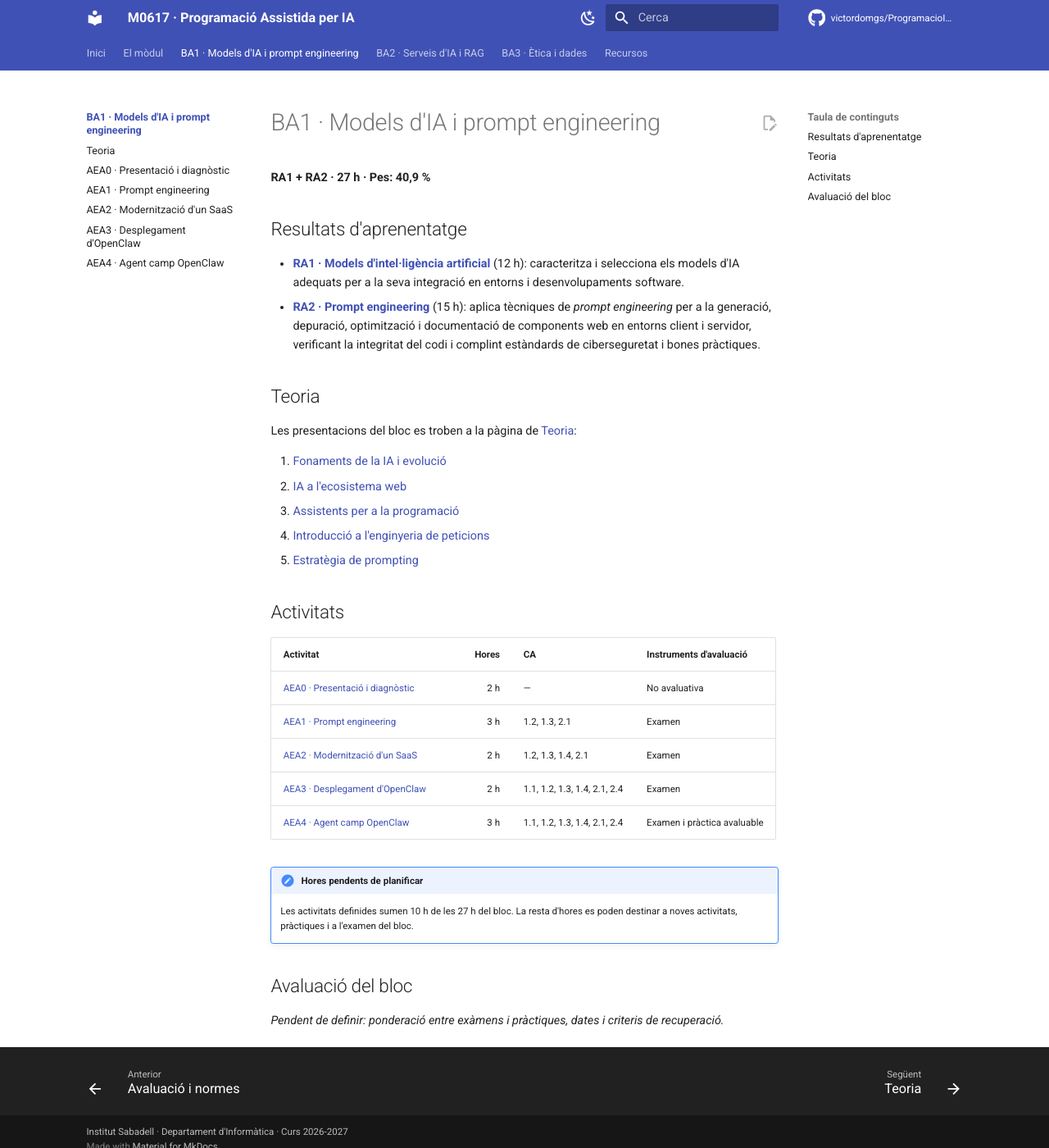
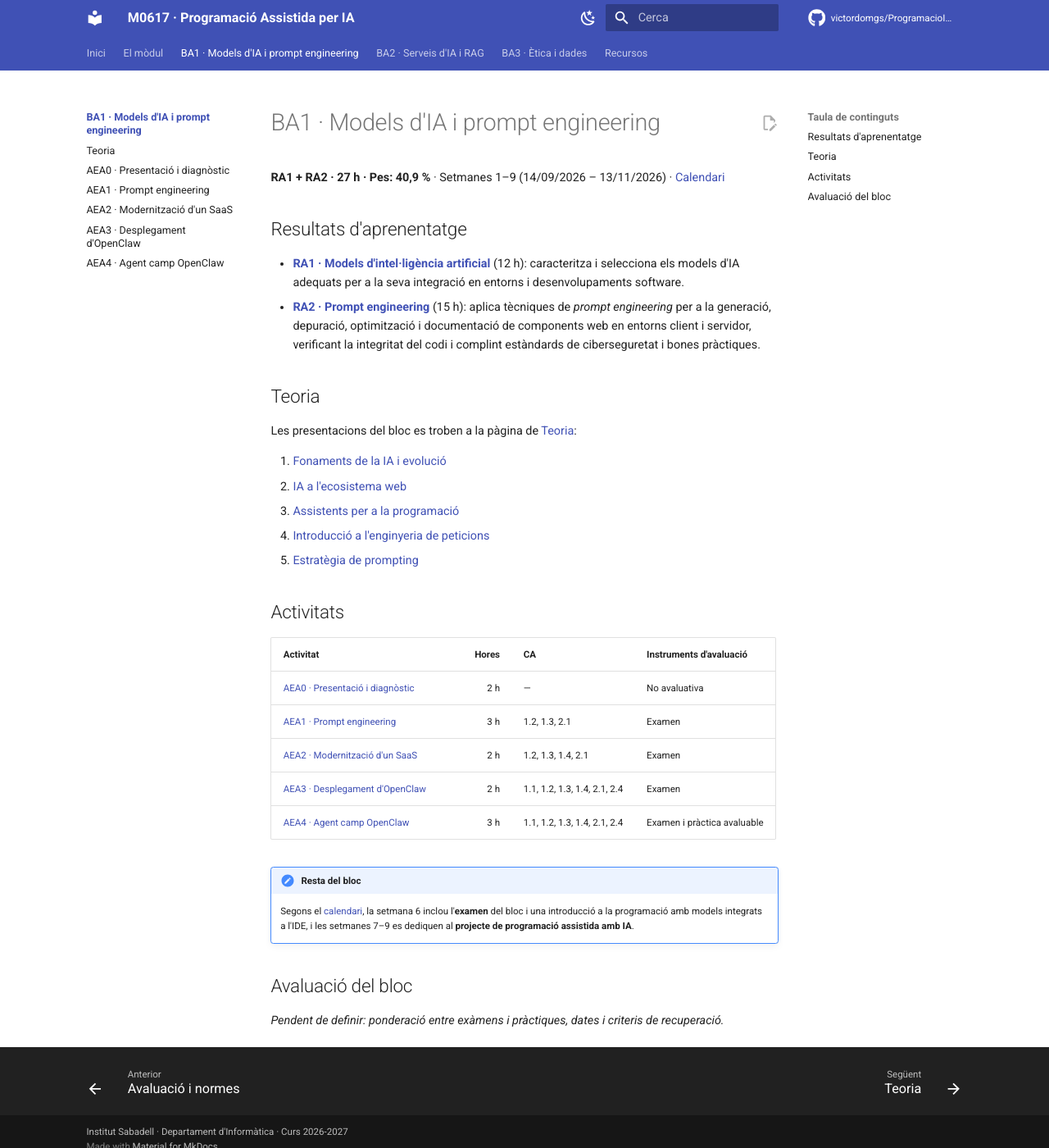
Before and after one commit to victordomgs/ProgramacioIADAW, an MkDocs documentation site: the page built from docs/ba1/index.md, in a window 1280 px wide and 1400 px high. Shown: the whole window at 82% size. Built offline with MkDocs 1.6.1 and Material for MkDocs 9.7.7, drawn with Linux system fonts in a browser that asks for light colours; comment, search, counter and statistics services are not loaded.

Commit message:
Afegeix el calendari setmanal a la temporització
- Calendari de les 33 setmanes amb blocs, festius i continguts
- Destaca automàticament la setmana actual
- Dates de cada bloc a les pàgines del BA1, BA2 i BA3
- PDF de la temporització descarregable

Co-Authored-By: Claude Opus 5.5 <noreply@anthropic.com>
Claude-Session: https://claude.ai/code/session_018trfTt1UEKwDkQ33tf9YtS

```diff
--- /dev/null
+++ b/docs/assets/javascripts/calendari.js
@@ -0,0 +1,16 @@
+// Destaca la fila de la setmana actual al calendari setmanal
+document$.subscribe(() => {
+  const avui = new Date();
+  document.querySelectorAll(".calendari tbody tr").forEach((fila) => {
+    const cel = fila.cells[1];
+    if (!cel) return;
+    const m = cel.textContent.trim().match(/^(\d{2})\/(\d{2})\/(\d{4})$/);
+    if (!m) return;
+    const inici = new Date(+m[3], +m[2] - 1, +m[1]);
+    const fi = new Date(inici);
+    fi.setDate(fi.getDate() + 7);
+    if (avui >= inici && avui < fi) {
+      fila.classList.add("setmana-actual");
+    }
+  });
+});
--- a/docs/assets/stylesheets/extra.css
+++ b/docs/assets/stylesheets/extra.css
@@ -45,3 +45,35 @@ html {
     font-size: 125%;
   }
 }
+
+/* Calendari setmanal: etiquetes de bloc i setmana actual */
+.bloc {
+  display: inline-block;
+  min-width: 3.2em;
+  padding: 0.05em 0.5em;
+  border-radius: 0.3em;
+  font-size: 0.85em;
+  font-weight: 600;
+  text-align: center;
+  white-space: nowrap;
+}
+.bloc-ba1 { background: #e0e7ff; color: #3730a3; }
+.bloc-ba2 { background: #ccfbf1; color: #115e59; }
+.bloc-ba3 { background: #fef3c7; color: #92400e; }
+.bloc-m12 { background: #f3f4f6; color: #4b5563; }
+.bloc-festa { background: #fee2e2; color: #991b1b; }
+
+[data-md-color-scheme="slate"] .bloc-ba1 { background: #312e81; color: #e0e7ff; }
+[data-md-color-scheme="slate"] .bloc-ba2 { background: #134e4a; color: #ccfbf1; }
+[data-md-color-scheme="slate"] .bloc-ba3 { background: #78350f; color: #fef3c7; }
+[data-md-color-scheme="slate"] .bloc-m12 { background: #374151; color: #e5e7eb; }
+[data-md-color-scheme="slate"] .bloc-festa { background: #7f1d1d; color: #fee2e2; }
+
+.calendari tr.setmana-actual td {
+  background: var(--md-accent-fg-color--transparent);
+  font-weight: 600;
+}
+.calendari tr.setmana-actual td:first-child::before {
+  content: "▶ ";
+  color: var(--md-accent-fg-color);
+}
--- a/docs/ba1/index.md
+++ b/docs/ba1/index.md
@@ -1,6 +1,6 @@
 # BA1 · Models d'IA i prompt engineering
 
-**RA1 + RA2 · 27 h · Pes: 40,9 %**
+**RA1 + RA2 · 27 h · Pes: 40,9 %** · Setmanes 1–9 (14/09/2026 – 13/11/2026) · [Calendari](../modul/temporitzacio.md#calendari-setmanal)
 
 ## Resultats d'aprenentatge
 
@@ -27,8 +27,8 @@ Les presentacions del bloc es troben a la pàgina de [Teoria](teoria/index.md):
 | [AEA3 · Desplegament d'OpenClaw](aea03-desplegament-openclaw/index.md) | 2 h | 1.1, 1.2, 1.3, 1.4, 2.1, 2.4 | Examen |
 | [AEA4 · Agent camp OpenClaw](aea04-agent-openclaw/index.md) | 3 h | 1.1, 1.2, 1.3, 1.4, 2.1, 2.4 | Examen i pràctica avaluable |
 
-!!! note "Hores pendents de planificar"
-    Les activitats definides sumen 10 h de les 27 h del bloc. La resta d'hores es poden destinar a noves activitats, pràctiques i a l'examen del bloc.
+!!! note "Resta del bloc"
+    Segons el [calendari](../modul/temporitzacio.md#calendari-setmanal), la setmana 6 inclou l'**examen** del bloc i una introducció a la programació amb models integrats a l'IDE, i les setmanes 7–9 es dediquen al **projecte de programació assistida amb IA**.
 
 ## Avaluació del bloc
 
--- a/mkdocs.yml
+++ b/mkdocs.yml
@@ -46,6 +46,7 @@ extra_css:
 
 extra_javascript:
   - assets/javascripts/mathjax.js
+  - assets/javascripts/calendari.js
   - https://cdn.jsdelivr.net/npm/mathjax@3/es5/tex-mml-chtml.js
 
 plugins:
```
Also changed, not shown: docs/ba2/index.md (+1 -1 lines), docs/ba3/index.md (+1 -1 lines), docs/modul/temporitzacio.md (+60 -0 lines), 1 other file.
